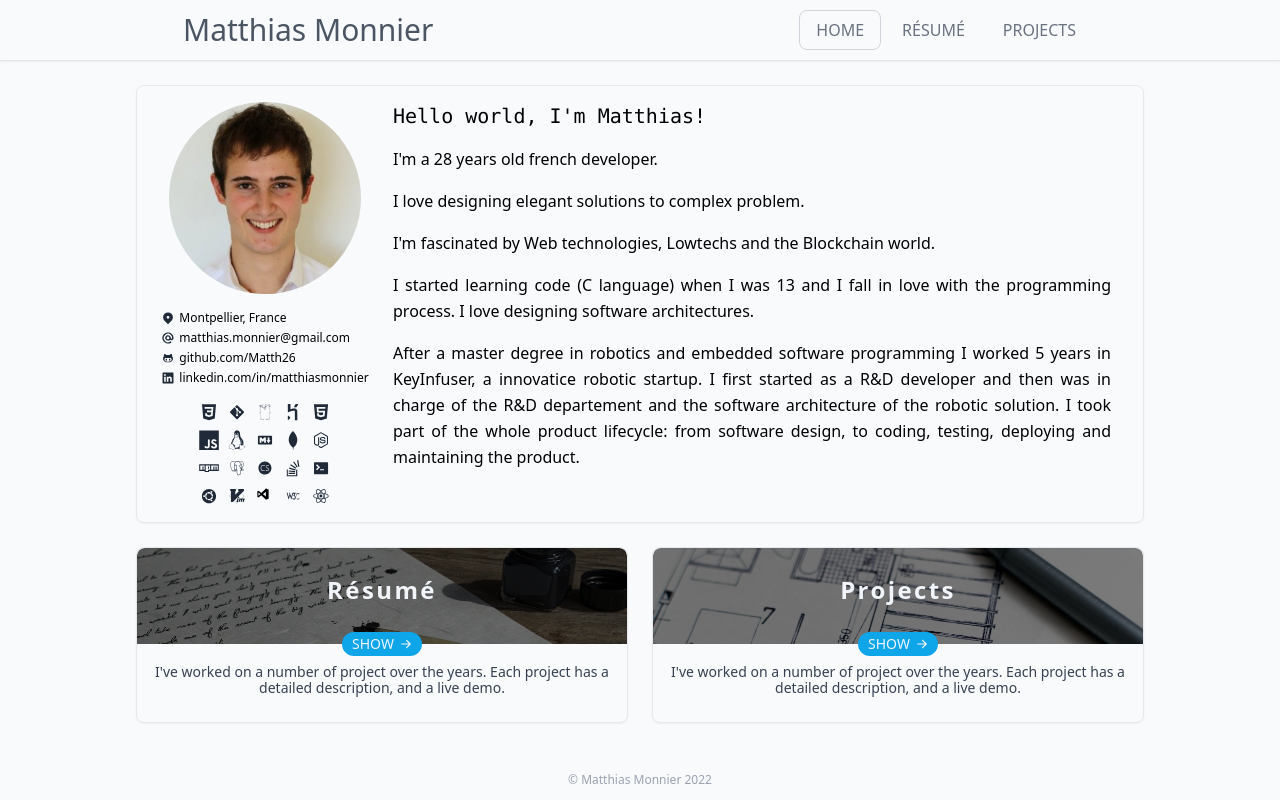
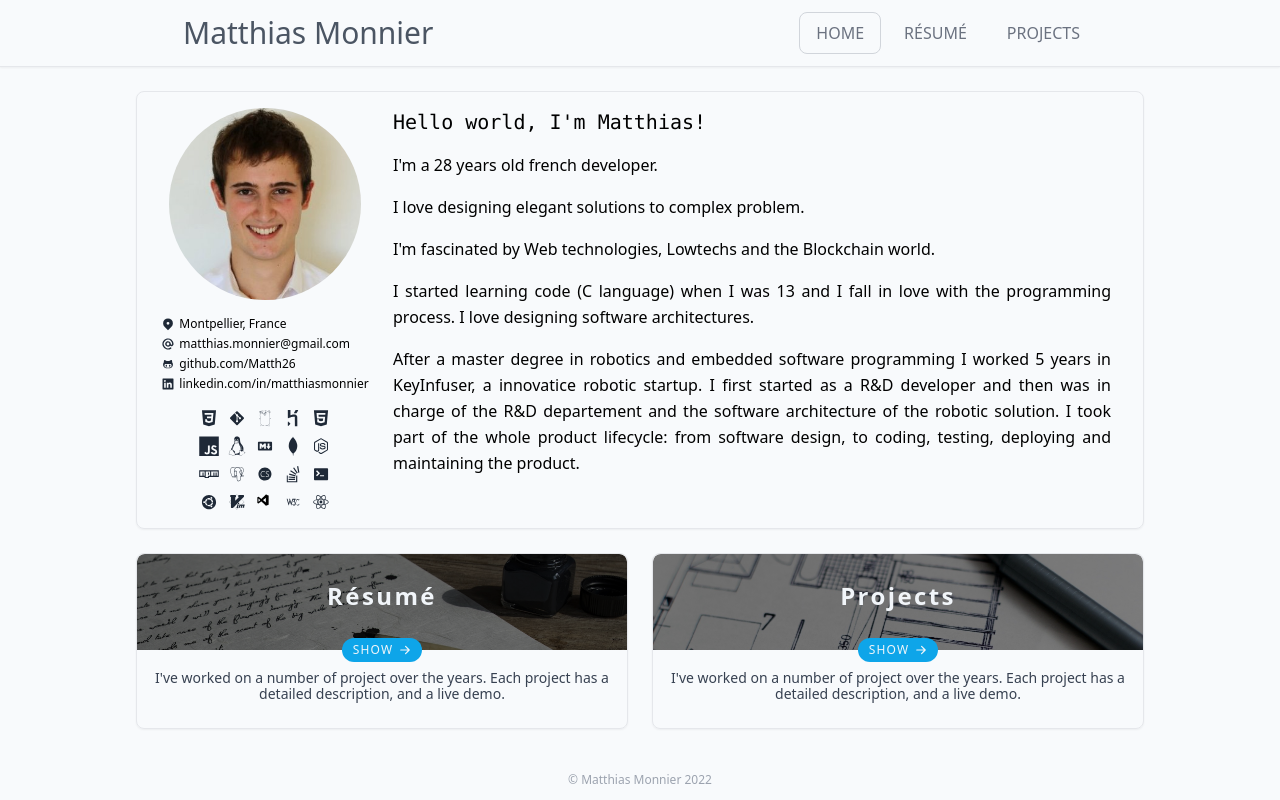
Before and after one commit to Matth26/personal-portfolio-v2, a Gatsby site: page / in a window 1280 px wide. Built offline with nearby package versions, Linux system fonts and the light colour scheme; Gatsby itself is replaced by a stand-in of ours.

Commit message:
SHOW boxes finished on home page

```diff
--- a/src/components/Header.js
+++ b/src/components/Header.js
@@ -4,9 +4,9 @@
 const Header = () => {
   return (
     <header className="absolute sticky inset-x-0 top-0 z-50 bg-slate-50">
-      <div className="flex flex-col sm:flex-row items-center justify-around py-3 border-b shadow-sm">
+      <div className="flex flex-col space-y-1.5 sm:space-y-0 sm:flex-row items-center justify-around py-3 border-b shadow-sm">
         <h1 className="text-xl md:text-3xl text-gray-600">Matthias Monnier</h1>
-        <div>
+        <div className="flex flex-row space-x-1.5">
           <StyledLink to="/">HOME</StyledLink>
           <StyledLink to="/resume">RÉSUMÉ</StyledLink>
           <StyledLink to="/projects">PROJECTS</StyledLink>
--- a/src/components/StyledLink.js
+++ b/src/components/StyledLink.js
@@ -2,7 +2,7 @@
 import { Link } from 'gatsby';
 
 const style = {
-  link: 'font-light text-xs md:text-base px-2 md:px-4 py-2 mr-1 rounded-lg border text-gray-500 hover:text-gray-600 hover:border-gray-600 duration-300',
+  link: 'font-light text-xs md:text-base px-2 md:px-4 py-2 rounded-lg border text-gray-500 hover:text-gray-600 hover:border-gray-600 duration-300',
 };
 
 const isActive = ({ isCurrent }) => {
--- a/src/pages/index.js
+++ b/src/pages/index.js
@@ -51,8 +51,8 @@
     'absolute w-full p-2.5 top-4 inset-x-0 text-center text-2xl font-semibold tracking-widest text-slate-100',
   textWrapper: 'w-full p-2.5 pt-5 bg-slate-50 relative',
   linkWrapper: 'w-full h-8 absolute inset-x-0 -top-3',
-  link: 'bg-sky-500 hover:bg-cyan-600 text-slate-100 rounded-full h-6 w-20 px-2 mx-auto flex flex-row items-center justify-center space-x-1.5',
-  linkText: 'uppercase font-light text-sm',
+  link: 'bg-sky-500 hover:bg-sky-400 text-slate-100 rounded-full h-6 w-20 px-2 mx-auto flex flex-row items-center justify-center space-x-1.5',
+  linkText: 'uppercase tracking-widest font-light text-xs',
   linkArrow: 'w-3 h-3',
   text: 'text-sm text-gray-700 text-center leading-4',
 };
```
